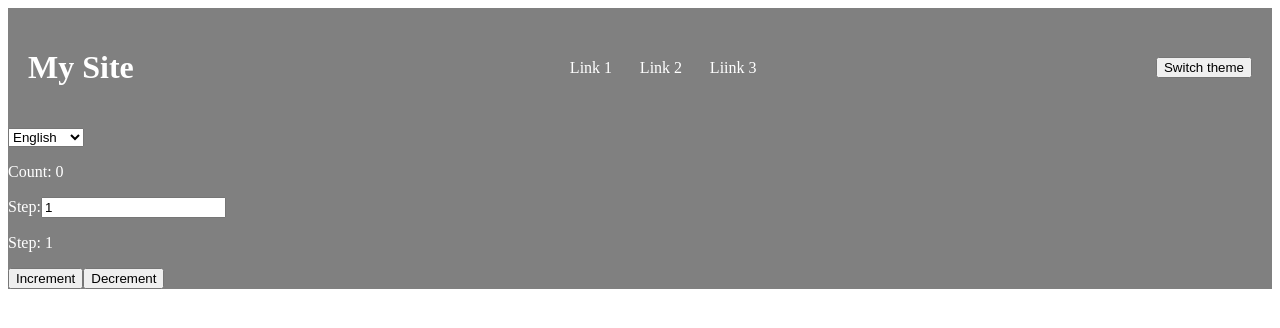
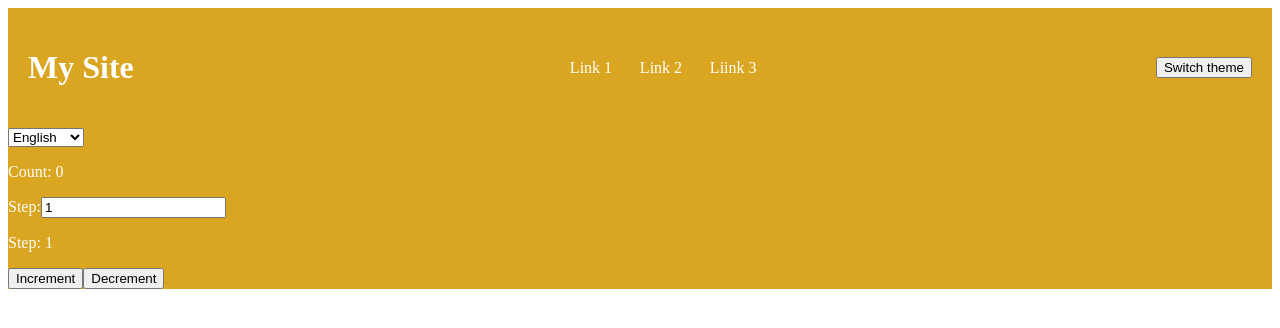
Before and after one commit to mariakibets/redux-toolkit2, a React (Create React App) app: page / in a window 1280 px wide. Shown: the top 328 px of the page. Built offline with nearby package versions, Linux system fonts and the light colour scheme.

Commit message:
Add sass theme templates

```diff
--- /dev/null
+++ b/src/common/Styles/_template.scss
@@ -0,0 +1,15 @@
+$darkBg: goldenrod;
+$darkColor: white;
+$lightBg: white;
+$lightColor: black;
+
+
+%darkTheme {
+    background-color: $darkBg;
+    color: $darkColor;
+}
+
+%lightTheme {
+    background-color: $lightBg;
+    color: $lightColor;
+}
--- a/src/components/Counter/Counter.module.scss
+++ b/src/components/Counter/Counter.module.scss
@@ -1,9 +1,9 @@
+@use '../../common/Styles/template';
+
 .darkTheme {
-    background-color: grey;
-    color: white;
+    @extend %darkTheme
 }
 
 .lightTheme {
-    background-color: white;
-    color: black;
+   @extend %lightTheme
 }
--- a/src/components/Header/Hader.module.scss
+++ b/src/components/Header/Hader.module.scss
@@ -1,3 +1,5 @@
+@use '../../common/Styles/template';
+
 .header {
     display: flex;
     align-items: center;
@@ -15,13 +17,10 @@
     }
 
 }
-
 .darkTheme {
-    background-color: grey;
-    color: white;
+    @extend %darkTheme;
 }
 
 .lightTheme {
-    background-color: white;
-    color: black;
+   @extend %lightTheme;
 }
```
